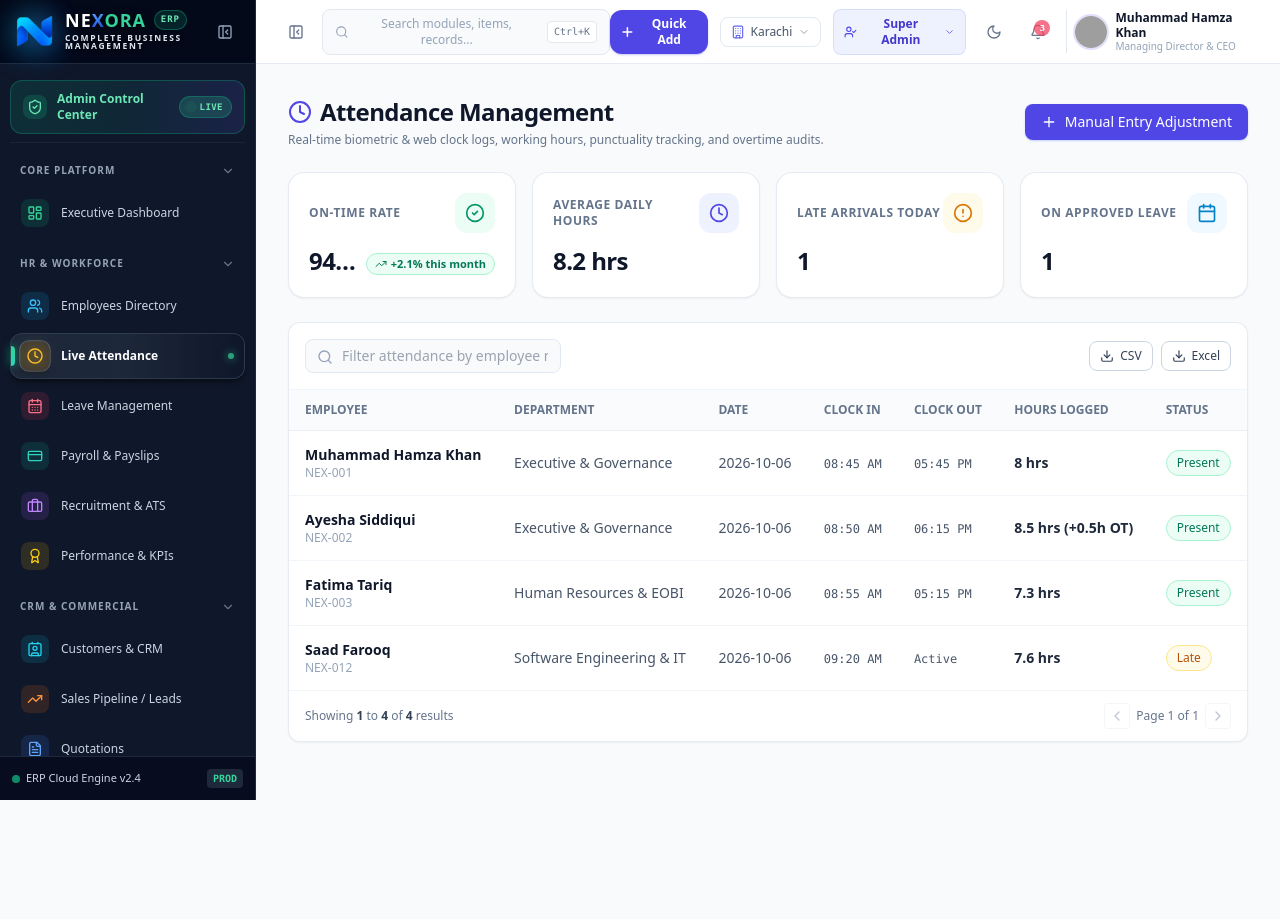
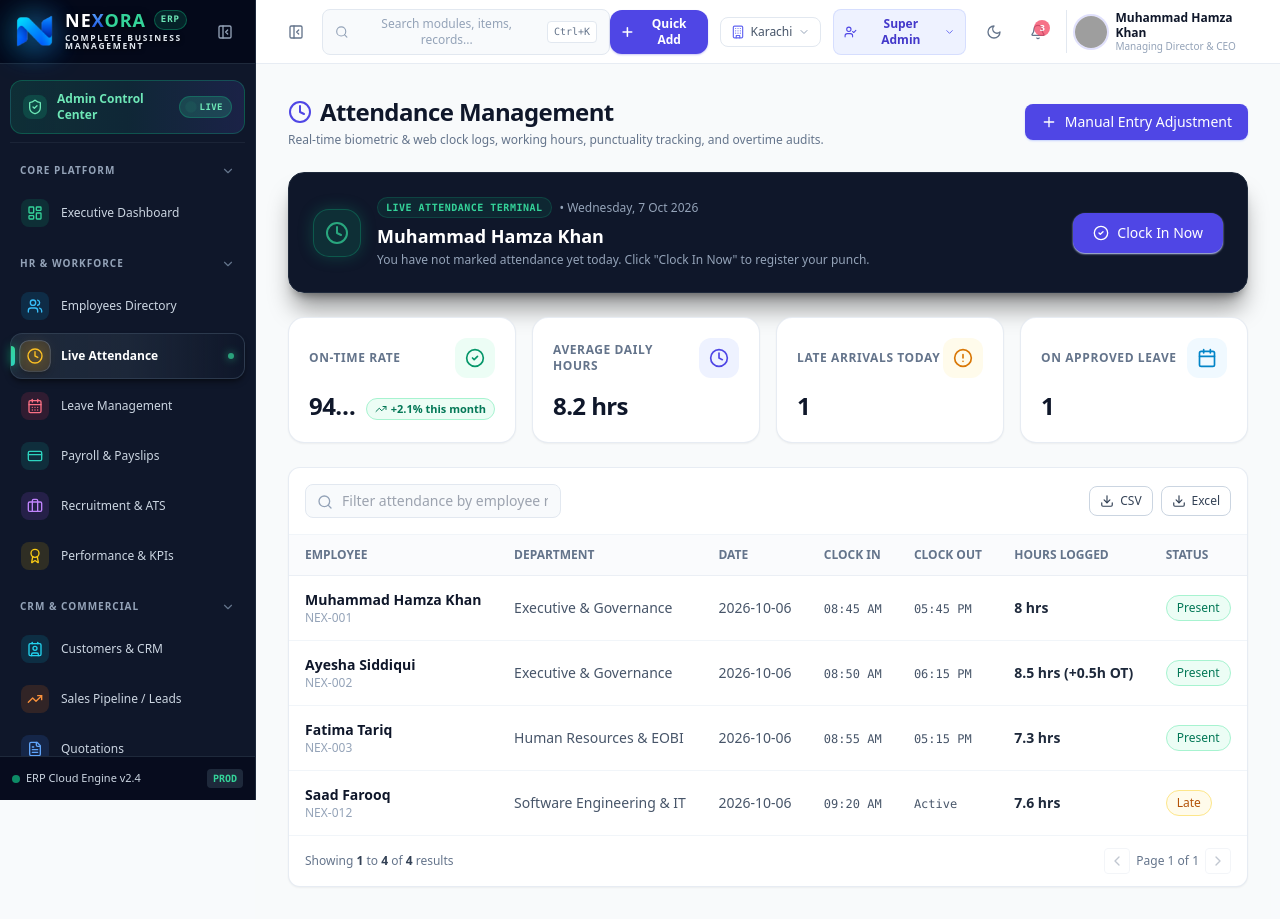
Before and after one commit to khurrammunir377-dot/project, a Next.js app: page /hr/attendance in a window 1280 px wide. Before the commit the page ends 800 px from the top, so only its background shows below. Built offline with nearby package versions, Linux system fonts and the light colour scheme; sample sign-in values are in the browser's storage; grey boxes are pictures that could not be loaded.

Commit message:
feat(attendance): add live 1-click web punch clock-in and clock-out terminal card

```diff
--- a/src/app/hr/attendance/page.tsx
+++ b/src/app/hr/attendance/page.tsx
@@ -1,7 +1,7 @@
 'use client';
 
 import React, { useState } from 'react';
-import { Clock, CheckCircle2, AlertCircle, Plus, Calendar, UserCheck } from 'lucide-react';
+import { Clock, CheckCircle2, AlertCircle, Plus, Calendar, UserCheck, LogOut } from 'lucide-react';
 import { useERPStore } from '@/lib/store/StoreContext';
 import { useAuth } from '@/lib/auth/AuthContext';
 import { DataTable, Column } from '@/components/ui/DataTable';
@@ -14,9 +14,67 @@ import { StatCard } from '@/components/ui/StatCard';
 import { AttendanceRecord } from '@/lib/types';
 
 export default function AttendancePage() {
-  const { state, addAttendance, logAudit } = useERPStore();
+  const { state, addAttendance, updateAttendance, logAudit } = useERPStore();
   const { currentUser } = useAuth();
   const [isManualModalOpen, setIsManualModalOpen] = useState(false);
+
+  const todayStr = new Date().toISOString().split('T')[0];
+  const todayRecord = state.attendance.find(
+    (a) => a.date === todayStr && (a.employeeName === currentUser.name || a.employeeId === currentUser.employeeId)
+  );
+
+  const formatTime = (date: Date) => {
+    return date.toLocaleTimeString('en-US', { hour: '2-digit', minute: '2-digit', hour12: true });
+  };
+
+  const handleQuickClockIn = () => {
+    const now = new Date();
+    const timeStr = formatTime(now);
+    const isLate = now.getHours() > 9 || (now.getHours() === 9 && now.getMinutes() > 30);
+    const status: AttendanceRecord['status'] = isLate ? 'Late' : 'Present';
+
+    addAttendance({
+      employeeId: currentUser.employeeId || 'NEX-001',
+      employeeName: currentUser.name,
+      department: currentUser.jobTitle ? currentUser.jobTitle.split(' ')[0] : 'Administration',
+      date: todayStr,
+      clockIn: timeStr,
+      breakDurationMinutes: 0,
+      workingHours: 0,
+      overtimeHours: 0,
+      status: status,
+      approved: true,
+    });
+
+    logAudit(
+      'Web Punch Clock-In',
+      'attendance',
+      `${currentUser.name} punched in at ${timeStr} (${status})`,
+      currentUser.name,
+      currentUser.id
+    );
+  };
+
+  const handleQuickClockOut = () => {
+    if (!todayRecord) return;
+    const now = new Date();
+    const timeStr = formatTime(now);
+    const workedHours = 8.0;
+
+    updateAttendance({
+      ...todayRecord,
+      clockOut: timeStr,
+      workingHours: workedHours,
+    });
+
+    logAudit(
+      'Web Punch Clock-Out',
+      'attendance',
+      `${currentUser.name} punched out at ${timeStr} (${workedHours} hrs logged)`,
+      currentUser.name,
+      currentUser.id
+    );
+  };
 
   const [manualForm, setManualForm] = useState({
     employeeName: currentUser.name,
@@ -132,6 +190,74 @@ export default function AttendancePage() {
         </Button>
       </div>
 
+      {/* 1-Click Interactive Web Punch Terminal Card */}
+      <div className="relative overflow-hidden rounded-2xl bg-gradient-to-r from-slate-900 via-slate-850 to-slate-900 border border-slate-800 p-5 sm:p-6 shadow-xl shadow-black/40">
+        <div className="flex flex-col md:flex-row md:items-center justify-between gap-4">
+          <div className="flex items-center gap-4">
+            <div className="w-12 h-12 rounded-2xl bg-emerald-500/15 border border-emerald-500/30 flex items-center justify-center text-emerald-400 shrink-0 shadow-[0_0_15px_rgba(16,185,129,0.25)]">
+              <Clock className="w-6 h-6 animate-pulse" />
+            </div>
+            <div>
+              <div className="flex items-center gap-2">
+                <span className="text-[10px] font-mono uppercase tracking-wider text-emerald-400 font-bold bg-emerald-500/10 px-2 py-0.5 rounded-full border border-emerald-500/20">
+                  Live Attendance Terminal
+                </span>
+                <span className="text-xs text-slate-400">
+                  • {new Date().toLocaleDateString('en-PK', { weekday: 'long', year: 'numeric', month: 'short', day: 'numeric' })}
+                </span>
+              </div>
+              <h2 className="text-base sm:text-lg font-bold text-white mt-1">
+                {currentUser.name}
+              </h2>
+              <div className="text-xs text-slate-400 mt-0.5">
+                {todayRecord ? (
+                  todayRecord.clockOut ? (
+                    <span className="text-emerald-400 font-medium flex items-center gap-1.5">
+                      <CheckCircle2 className="w-4 h-4" />
+                      <span>Shift completed: Clocked In at {todayRecord.clockIn} • Clocked Out at {todayRecord.clockOut} ({todayRecord.workingHours} hrs)</span>
+                    </span>
+                  ) : (
+                    <span className="text-amber-400 font-medium flex items-center gap-1.5">
+                      <span className="w-2 h-2 rounded-full bg-amber-400 animate-ping" />
+                      <span>Active Session: Clocked in today at {todayRecord.clockIn}</span>
+                    </span>
+                  )
+                ) : (
+                  <span>You have not marked attendance yet today. Click &quot;Clock In Now&quot; to register your punch.</span>
+                )}
+              </div>
+            </div>
+          </div>
+
+          <div className="flex items-center gap-3">
+            {!todayRecord ? (
+              <Button
+                variant="primary"
+                onClick={handleQuickClockIn}
+                className="bg-emerald-500 hover:bg-emerald-400 text-slate-950 font-bold shadow-lg shadow-emerald-500/30 px-5 py-2.5 rounded-xl flex items-center gap-2"
+              >
+                <CheckCircle2 className="w-4 h-4" />
+                <span>Clock In Now</span>
+              </Button>
+            ) : !todayRecord.clockOut ? (
+              <Button
+                variant="danger"
+                onClick={handleQuickClockOut}
+                className="bg-rose-600 hover:bg-rose-500 text-white font-bold shadow-lg shadow-rose-600/30 px-5 py-2.5 rounded-xl flex items-center gap-2"
+              >
+                <LogOut className="w-4 h-4" />
+                <span>Clock Out</span>
+              </Button>
+            ) : (
+              <div className="px-4 py-2 rounded-xl bg-emerald-500/15 border border-emerald-500/30 text-emerald-400 text-xs font-bold flex items-center gap-2">
+                <CheckCircle2 className="w-4 h-4" />
+                <span>Shift Done</span>
+              </div>
+            )}
+          </div>
+        </div>
+      </div>
+
       {/* KPI Cards */}
       <div className="grid grid-cols-1 sm:grid-cols-4 gap-4">
         <StatCard
```
